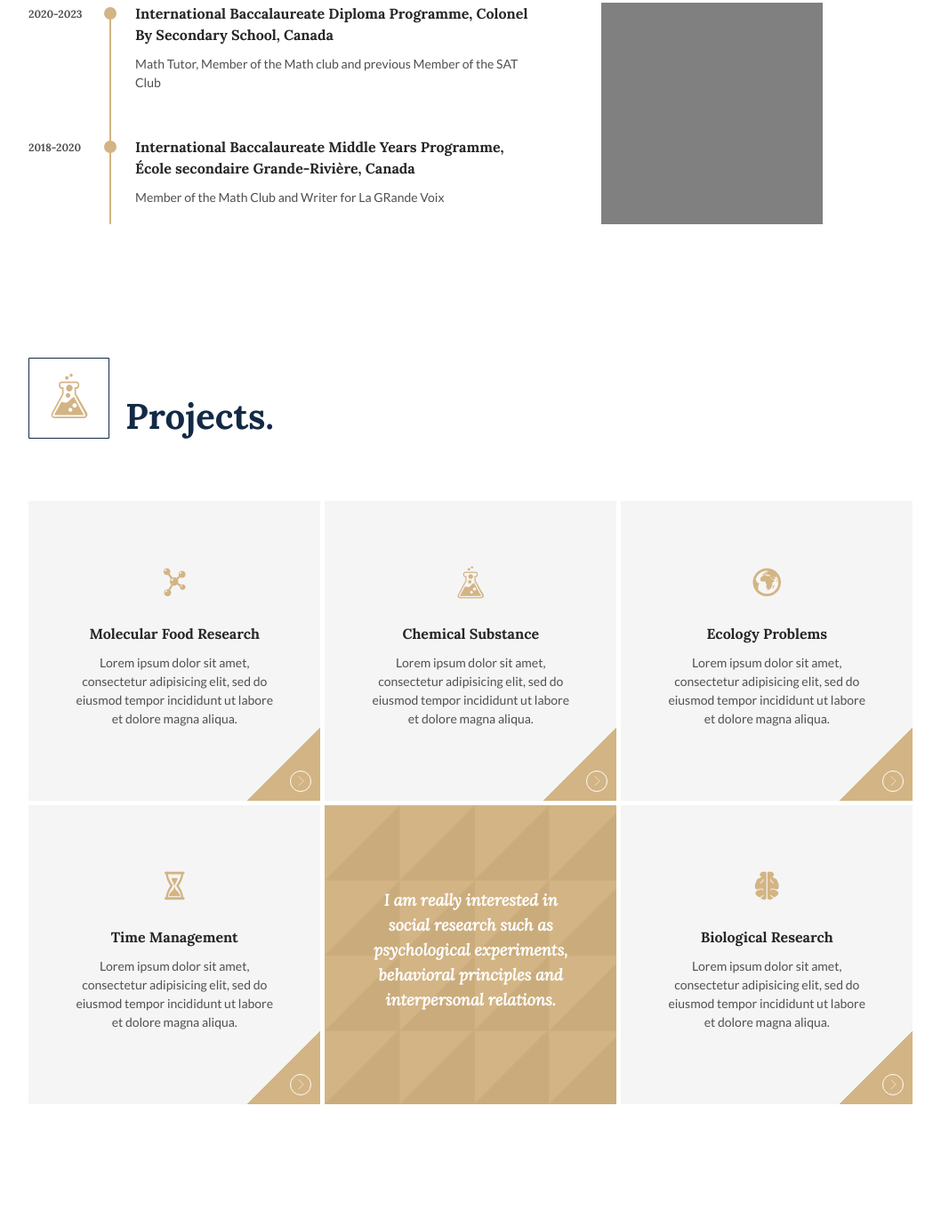
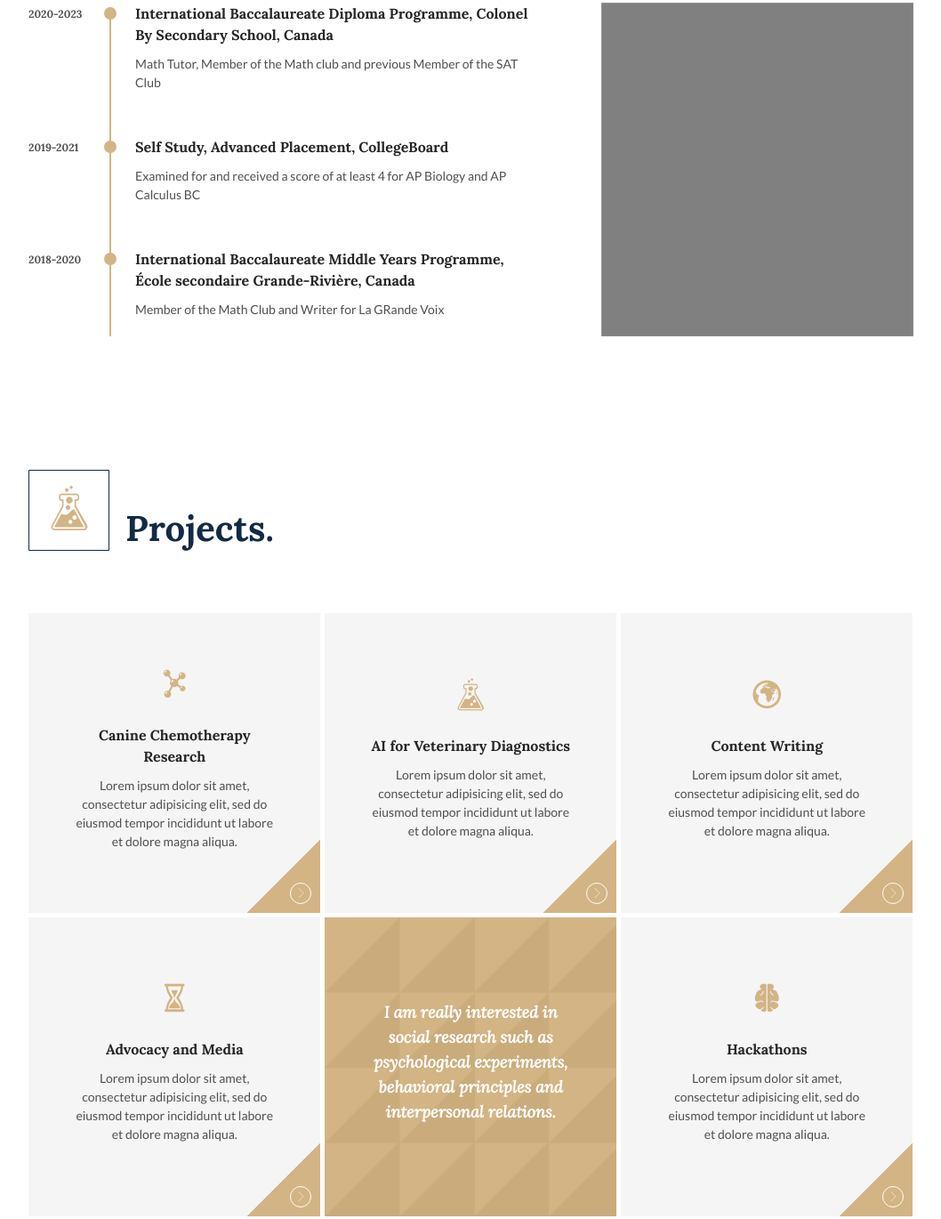
Before and after one commit to madisonpage050/madisonmpage.github.io, a plain HTML site: page index.html in a window 1280 px wide. Shown: the part 930-2300 px from the top of the page at 89% size, without its empty margins (23-1081 px from the left). Drawn offline with Linux system fonts and the light colour scheme; some packages are replaced by stand-ins of ours; files that its build step writes are made by us from their sources; a script that the page names is missing; files whose address does not match are found by name.

Commit message:
Update index.html

```diff
--- a/index.html
+++ b/index.html
@@ -3,7 +3,7 @@
 <head>
   <meta charset="utf-8">
   <meta http-equiv="x-ua-compatible" content="ie=edge">
-  <title>Sciento HTML Template</title>
+  <title>Madison Page</title>
   <meta name="description" content="">
   <meta name="viewport" content="width=device-width, initial-scale=1">
 
@@ -152,6 +152,13 @@
             </li>
             <li class="c-timeline__item">
               <header class="c-timeline__header">
+                <span class="c-timeline__time">2019-2021</span>
+                <span class="c-timeline__line"></span>
+                <h4 class="c-timeline__heading">Self Study, Advanced Placement, CollegeBoard</h4>
+              </header>
+              <p class="c-timeline__body">Examined for and received a score of at least 4 for AP Biology and AP Calculus BC</p>
+            <li class="c-timeline__item">
+              <header class="c-timeline__header">
                 <span class="c-timeline__time">2018-2020</span>
                 <span class="c-timeline__line"></span>
                 <h4 class="c-timeline__heading">International Baccalaureate Middle Years Programme, École secondaire Grande-Rivière, Canada</h4>
@@ -189,7 +196,7 @@
               <div class="c-card__icon">
                 <i class="icofont icofont-molecule"></i>
               </div>
-              <h4 class="c-card__header">Molecular Food Research</h4>
+              <h4 class="c-card__header">Canine Chemotherapy Research</h4>
               <div class="c-card__content js-card-content">
                 <p class="c-card__text">Lorem ipsum dolor sit amet, consectetur adipisicing elit, sed do eiusmod tempor incididunt ut labore et dolore magna aliqua.</p>
               </div>
@@ -211,7 +218,7 @@
               <div class="c-card__icon">
                 <i class="icofont icofont-test-tube-alt"></i>
               </div>
-              <h4 class="c-card__header">Chemical Substance</h4>
+              <h4 class="c-card__header">AI for Veterinary Diagnostics</h4>
               <div class="c-card__content js-card-content">
                 <p class="c-card__text">Lorem ipsum dolor sit amet, consectetur adipisicing elit, sed do eiusmod tempor incididunt ut labore et dolore magna aliqua.</p>
               </div>
@@ -233,7 +240,7 @@
               <div class="c-card__icon">
                 <i class="icofont icofont-earth"></i>
               </div>
-              <h4 class="c-card__header">Ecology Problems</h4>
+              <h4 class="c-card__header">Content Writing</h4>
               <div class="c-card__content js-card-content">
                 <p class="c-card__text">Lorem ipsum dolor sit amet, consectetur adipisicing elit, sed do eiusmod tempor incididunt ut labore et dolore magna aliqua.</p>
               </div>
@@ -255,7 +262,7 @@
               <div class="c-card__icon">
                 <i class="icofont icofont-sand-clock"></i>
               </div>
-              <h4 class="c-card__header">Time Management</h4>
+              <h4 class="c-card__header">Advocacy and Media</h4>
               <div class="c-card__content js-card-content">
                 <p class="c-card__text">Lorem ipsum dolor sit amet, consectetur adipisicing elit, sed do eiusmod tempor incididunt ut labore et dolore magna aliqua.</p>
               </div>
@@ -286,7 +293,7 @@
               <div class="c-card__icon">
                 <i class="icofont icofont-brain"></i>
               </div>
-              <h4 class="c-card__header">Biological Research</h4>
+              <h4 class="c-card__header">Hackathons</h4>
               <div class="c-card__content js-card-content">
                 <p class="c-card__text">Lorem ipsum dolor sit amet, consectetur adipisicing elit, sed do eiusmod tempor incididunt ut labore et dolore magna aliqua.</p>
               </div>
```
